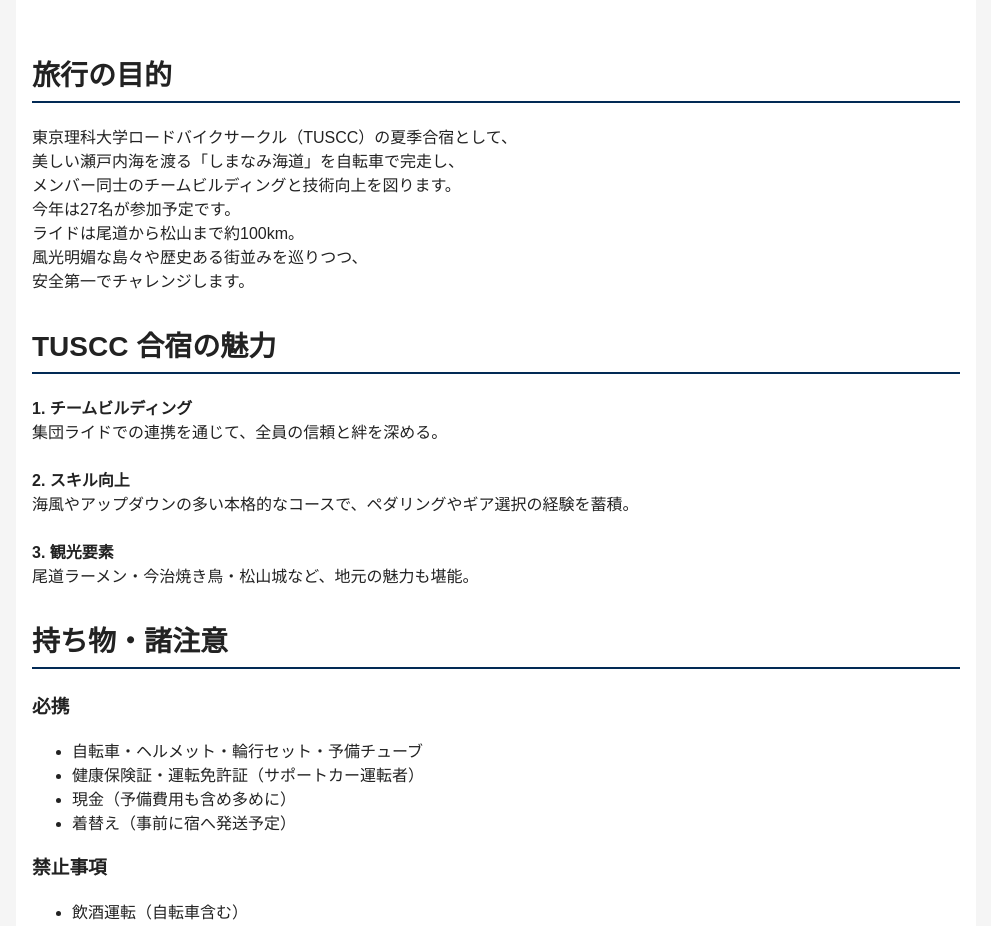
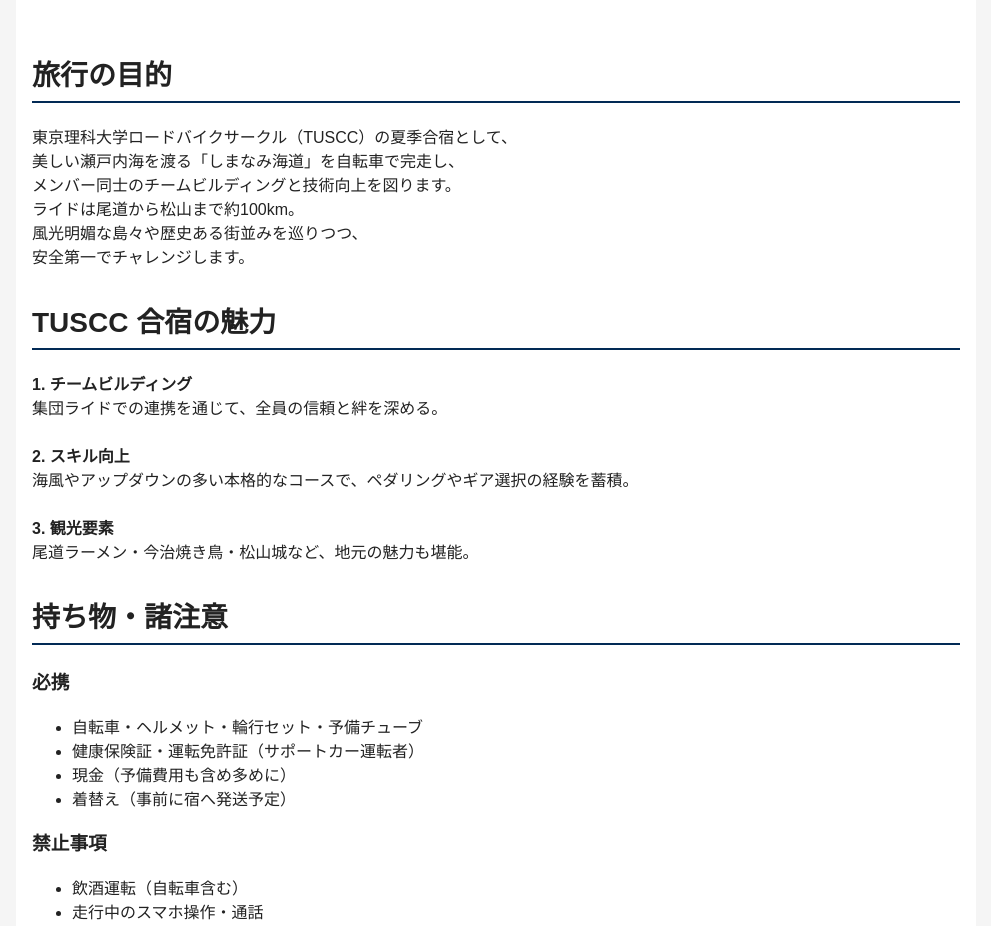
Before and after one commit to takumayellow/summer-ride-plan, a plain HTML site: page index.html in a window 1280 px wide. Shown: the part 860-1786 px from the top of the page, without its empty margins (144-1135 px from the left). Drawn offline with Linux system fonts and the light colour scheme.

Commit message:
delete member

```diff
--- a/index.html
+++ b/index.html
@@ -34,7 +34,6 @@
         東京理科大学ロードバイクサークル（TUSCC）の夏季合宿として、<br>
         美しい瀬戸内海を渡る「しまなみ海道」を自転車で完走し、<br>
         メンバー同士のチームビルディングと技術向上を図ります。<br>
-        今年は27名が参加予定です。<br>
         ライドは尾道から松山まで約100km。<br>
         風光明媚な島々や歴史ある街並みを巡りつつ、<br>
         安全第一でチャレンジします。
```
